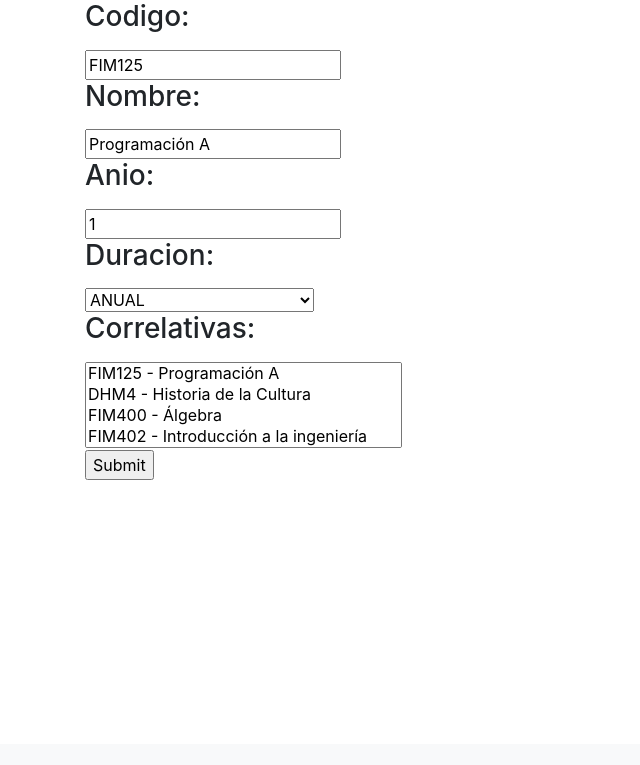
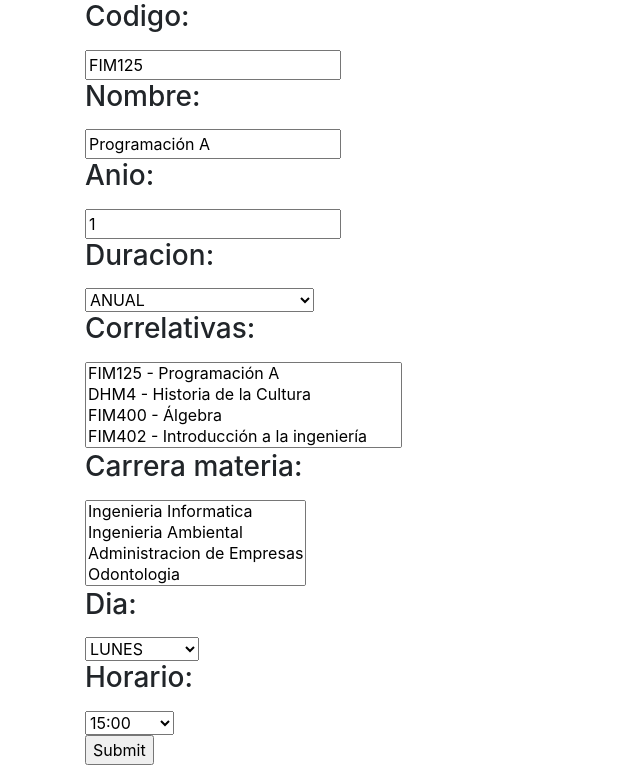
Before and after one commit to Polmdp/StudentStats, a Django app: a page that uses avance_academico/templates/avance_academico/base.html in a window 1280 px wide. Shown: the part 56-821 px from the top of the page, without its empty margins (0-640 px from the left). Before the commit the page ends 536 px from the top, so only its background shows below. Run offline with Django 5.2, Linux system fonts and the light colour scheme; data comes from the database, SQL or seed files in the repository; both versions use the stored data as it was after the commit; some libraries are stand-ins or nearby versions.

Commit message:
commit augusto

```diff
--- a/avance_academico/models.py
+++ b/avance_academico/models.py
@@ -17,6 +17,20 @@ class Materia(models.Model):
     duracion = models.CharField(max_length=50, choices=Tipo_cursada, null=True, blank=True)
     # Relaciones
     correlativas = models.ManyToManyField('self', symmetrical=False, blank=True)
+    carrera_materia=models.ManyToManyField('Carrera',symmetrical=False,blank=True,default="carrera")
+    Dias_cursada = (
+    ("LUNES", "LUNES"), ("MARTES", "MARTES"), ("MIERCOLES", "MIERCOLES"), ("JUEVES", "JUEVES"), ("VIERNES", "VIERNES"),
+    ("SABADO", "SABADO"))
+    Tipo_horario=(
+        ('15:00', '15:00'),
+        ('16:00', '16:00'),
+        ('17:00', '17:00'),
+        ('18:00', '18:00'),
+        ('19:00','19:00'),
+        ('20:00','20:00')
+    )
+    dia=models.CharField(max_length=50, choices=Dias_cursada, null=True, blank=True)
+    horario=models.CharField(max_length=50, choices=Tipo_horario, null=True, blank=True)
 
     # Relaciones
 
@@ -24,6 +38,10 @@ class Materia(models.Model):
         return f"{self.codigo} - {self.nombre}"
 
 
+class Carrera(models.Model):
+    nombre=models.CharField(max_length=200, default="nombre")
+    def __str__(self):
+        return f"{self.nombre}"
 class Estudiante(models.Model):
     # Campos básicos
     user = models.OneToOneField(User, on_delete=models.CASCADE)
@@ -31,7 +49,7 @@ class Estudiante(models.Model):
     nombre = models.CharField(max_length=200, default="0")
     apellido = models.CharField(max_length=200, default="0")
     alta_admin = models.BooleanField()
-
+    carreras=models.ManyToManyField('Carrera', symmetrical=False, blank=True)
     def __str__(self):
         return f"{self.nombre} {self.apellido} ({self.dni})"
 
--- a/avance_academico/templates/avance_academico/anotarse-materias.html
+++ b/avance_academico/templates/avance_academico/anotarse-materias.html
@@ -7,6 +7,7 @@
         <title>Title</title>
     </head>
     <body>
+    {% if materias_disponibles %}
     {% for materia in materias_disponibles %}
         <li>
             <a href="{% url 'avance_academico:detail-materia' materia.id %}"> {{ materia.nombre }} </a>
@@ -18,6 +19,9 @@
 
         </li>
     {% endfor %}
+     {% else %}
+        <h4>No es posible anotarse en estas fechas</h4>
+    {% endif %}
     <div class="modal fade" id="inscripcionModal" tabindex="-1" aria-labelledby="inscripcionModalLabel"
          aria-hidden="true">
         <div class="modal-dialog">
--- a/avance_academico/views.py
+++ b/avance_academico/views.py
@@ -1,4 +1,5 @@
 import json
+from datetime import datetime
 from tkinter import INSERT
 from urllib import request
 
@@ -22,8 +23,12 @@ import networkx as nx
 
 def ValidaDatos(request):
     return render(request, "avance_academico/valida-datos.html")
+
+
 def errorAnotacion(materias_faltantes):
-    return render(request,template_name="avance_academico/error-anotacion.html",context={"correlativas_no_aprobadas":materias_faltantes})
+    return render(request, template_name="avance_academico/error-anotacion.html",
+                  context={"correlativas_no_aprobadas": materias_faltantes})
+
 
 def Estadocarrera(request):
     estudiante = Estudiante.objects.get(user=request.user)
@@ -51,27 +56,37 @@ def Estadocarrera(request):
                        })
 
 
-
-
 def VerificaIncripcion(request, id):
     estudiante = Estudiante.objects.get(user=request.user)
     materia = get_object_or_404(Materia, pk=id)
     correlativas = materia.correlativas.all()
     correlativas_no_aprobadas = correlativas.exclude(
         id__in=MateriaCursada.objects.filter(estudiante=estudiante, aprobada=True).values_list('materia_id', flat=True))
-    if not correlativas_no_aprobadas:
-        MateriaCursada.objects.create(estudiante=estudiante, materia=materia, en_curso=1)
 
-        return JsonResponse({"success": True})
+    materias_encurso=MateriaCursada.objects.filter(estudiante=estudiante, en_curso=1)
+    materias_encurso_ids = [materia.materia_id for materia in materias_encurso]
+    materias = Materia.objects.filter(id__in=materias_encurso_ids).all()
+    materias_iguales = materias.filter(horario__contains=materia.horario, dia__contains=materia.dia)
 
-    else:
-        lista_materias_nombre = [correlativa.nombre for correlativa in correlativas_no_aprobadas]
+    if materias_iguales.exists():
+        mensaje = f"Error en la inscripción, coincide con la(s) materia(s): {', '.join(str(materia.nombre) for materia in materias_iguales)}"
         return JsonResponse({
             "success": False,
-            "message": "Error en la inscripción",
-            "details": {"correlativas_no_aprobadas": lista_materias_nombre}
+            "message": mensaje,
         })
+    else:
+        if not correlativas_no_aprobadas:
+            MateriaCursada.objects.create(estudiante=estudiante, materia=materia, en_curso=1)
 
+            return JsonResponse({"success": True})
+
+        else:
+            lista_materias_nombre = [correlativa.nombre for correlativa in correlativas_no_aprobadas]
+            return JsonResponse({
+                "success": False,
+                "message": "Error en la inscripción",
+                "details": {"correlativas_no_aprobadas": lista_materias_nombre}
+            })
 
 
 class AnotaMaterias(LoginRequiredMixin, generic.ListView):
@@ -82,7 +97,20 @@ class AnotaMaterias(LoginRequiredMixin, generic.ListView):
         estudiante = Estudiante.objects.get(user=self.request.user)
         materias_no_disponibles = MateriaCursada.objects.filter(estudiante=estudiante)
         materias_no_disponibles_ids = [materia_cursada.materia_id for materia_cursada in materias_no_disponibles]
-        materias = Materia.objects.exclude(id__in=materias_no_disponibles_ids)
+        fecha_actual = datetime.now()
+        fecha_limite_primercuatri = datetime(2024, 4, 1)
+        fecha_inicio_segundocuatri = datetime(2024, 7, 1)
+        fecha_limite_segundocuatri = datetime(2024, 7, 25)
+        if fecha_actual <= fecha_limite_primercuatri:
+            materias = Materia.objects.exclude(id__in=materias_no_disponibles_ids).exclude(
+                duracion="SEGUNDO CUATRIMESTRE")
+
+        elif fecha_actual < fecha_inicio_segundocuatri or fecha_actual > fecha_limite_segundocuatri:
+            materias = []
+        else:
+            materias = Materia.objects.exclude(id__in=materias_no_disponibles_ids).filter(
+                duracion="SEGUNDO CUATRIMESTRE")
+
         return materias
 
 
@@ -105,6 +133,8 @@ class IndexView(generic.ListView):
     def get_queryset(self):
         """Return the last five published questions."""
         return Materia.objects.order_by("-anio")[:50]
+
+
 @require_GET
 def buscar_materia(request):
     query = request.GET.get('q', '')
@@ -129,11 +159,15 @@ class ListaMaterias(LoginRequiredMixin, generic.ListView):
         materias = Materia.objects.filter(id__in=materias_aprobadas_ids)
         return materias
 
+
 class MuestraMaterias(generic.ListView):
     template_name = "avance_academico/materias_carrera.html"
     context_object_name = "materia_list"
+
     def get_queryset(self):
         return Materia.objects.order_by("nombre")[:50]
+
+
 class ListaProfesores(LoginRequiredMixin, generic.ListView):
     template_name = "avance_academico/profesor_list.html"
     context_object_name = "profesor_list"
```
Also changed, not shown: db.sqlite3.
